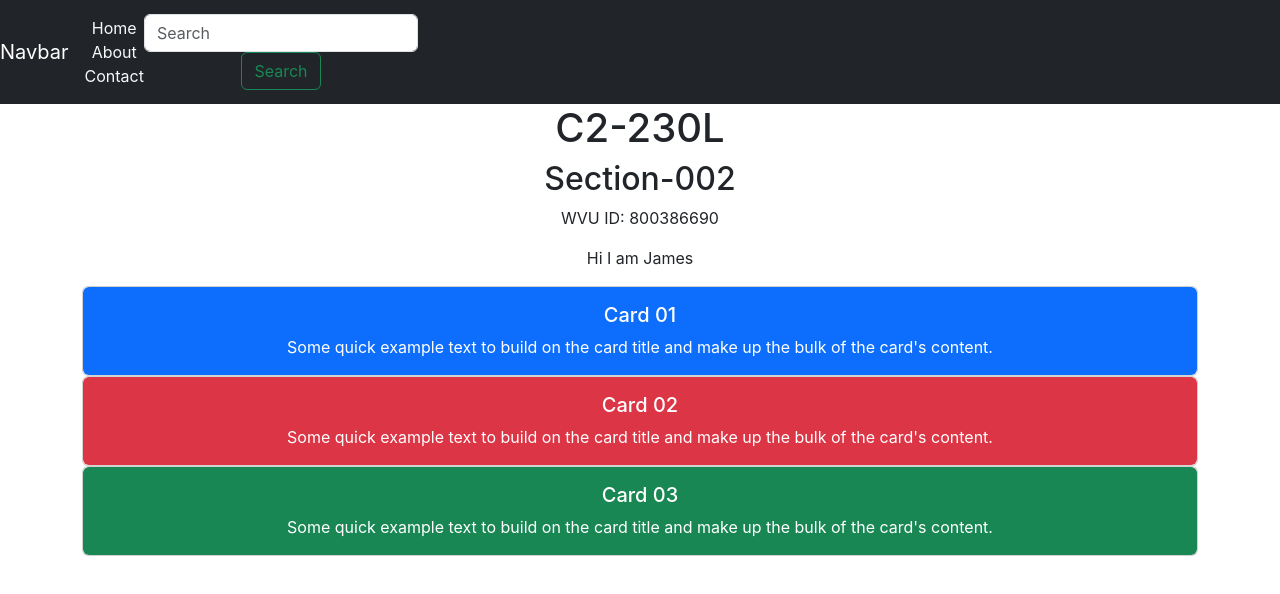
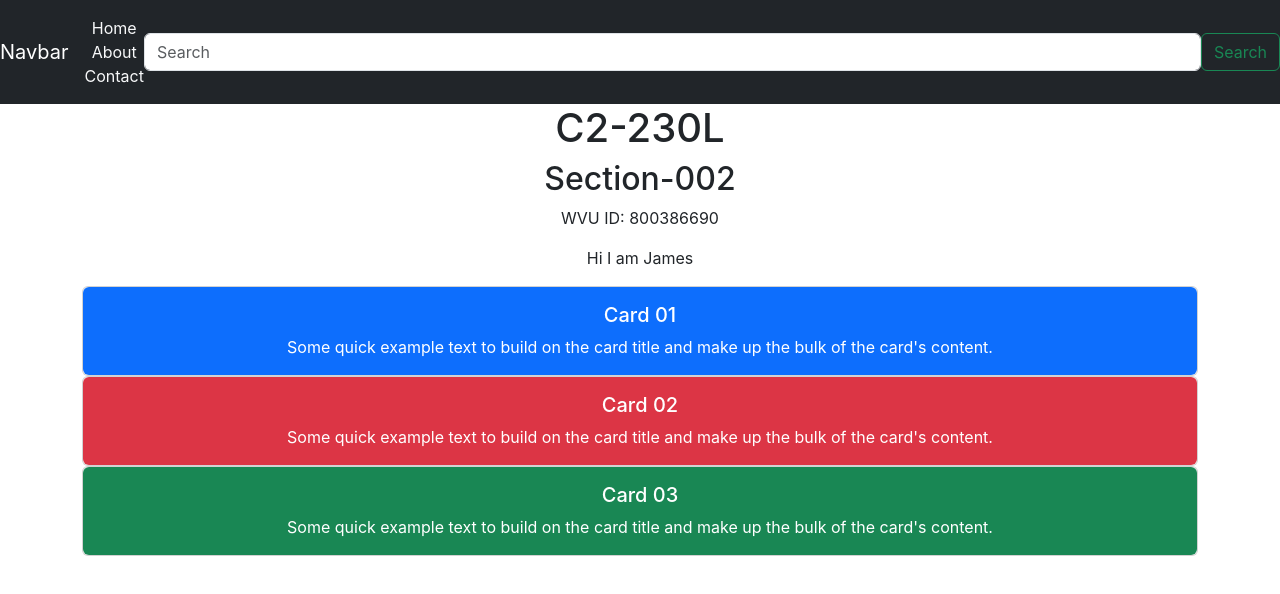
Before and after one commit to Jimbabwe10/Lab, a React (Create React App) app: page / in a window 1280 px wide. Shown: the top 594 px of the page. Built offline with nearby package versions, Linux system fonts and the light colour scheme; the HTML template or start-up script is replaced by a standard one.

Commit message:
Update Navbar.js

```diff
--- a/src/Navbar.js
+++ b/src/Navbar.js
@@ -12,10 +12,8 @@ const CustomNavbar = () => {
                 <Nav.Link href="#">Contact</Nav.Link>
                 </form>
             </Nav>
-            <div class="Navbar-right">
-                <input class="form-control mr-sm-1 w-20 ml-auto"ype="search" placeholder="Search" aria-label="Search"></input>
+                <input class="form-control mr-sm-1 w-20 ml-auto" ype="search" placeholder="Search" aria-label="Search"></input>
                 <button class="btn btn-outline-success my-2 my-sm-0 ml-auto" type="submit">Search</button>
-            </div>
         </Navbar>
     );
 };
```
